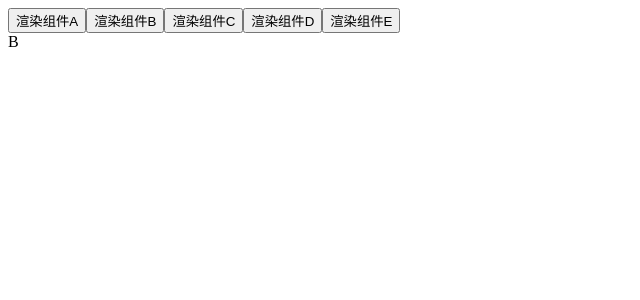
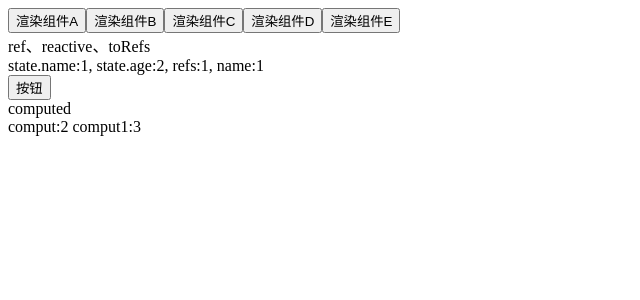
Before and after one commit to 17770871706/veu3, a Vue app: page /mine in a window 1280 px wide. Both pictures are taken after a click on the button "渲染组件B". Shown: the top 300 px of the page, without its empty margins (0-640 px from the left). Built offline with nearby package versions, Linux system fonts and the light colour scheme.

Commit message:
"这个是上传的vue3的笔记，然后哦computed属性测试到一半"

```diff
--- a/src/components/renderB.vue
+++ b/src/components/renderB.vue
@@ -1,16 +1,61 @@
 <template>
     <div>
-    B
+        <div>ref、reactive、toRefs</div>
+       <div>
+        state.name:{{ state.name }},
+        state.age:{{ state.age }},
+        refs:{{ refs }},
+        name:{{ name }}
+       </div>
+       <div>
+          <button @click="fn">按钮</button>
+        </div>
+        <div>computed</div>
+        <div>
+            comput:{{ comput }}
+            comput1:{{ comput1 }}
+        </div>
+
     </div>
 </template>
 
-<script lang='ts' setup>
+<script setup>
+import { reactive, ref ,toRefs,computed } from 'vue';
+console.log(this);
+let obj = {
+    name:'1',
+    age:2
+}
+const state = reactive(obj)
+console.log(state);
 
+const refs = ref(1)
 
-
+const {name,age} = toRefs(obj)
+console.log(name,age);
+const fn = ()=>{
+      console.log('按钮触发');
+      state.age++;
+      refs.value +=2;
+      console.log(refs);
+      name.value++
+      console.log(obj.name===state.name,obj.name===name.value,state.age===age.value);
+    }
+    // computed 两种写法
+  const comput = computed(()=>{
+          return refs.value*2
+    })
+ const comput1 = computed({
+        get(){
+            console.log('进来的时候触发');
+            return state.name*3
+        },
+        set(e){
+             console.log('修改的时候触发',e);
+        }
+ })
 
 </script>
 
 <style lang = "less" scoped>
-
 </style>
```
Also changed, not shown: 1 other file (tests, documents, lock files or other folders).
